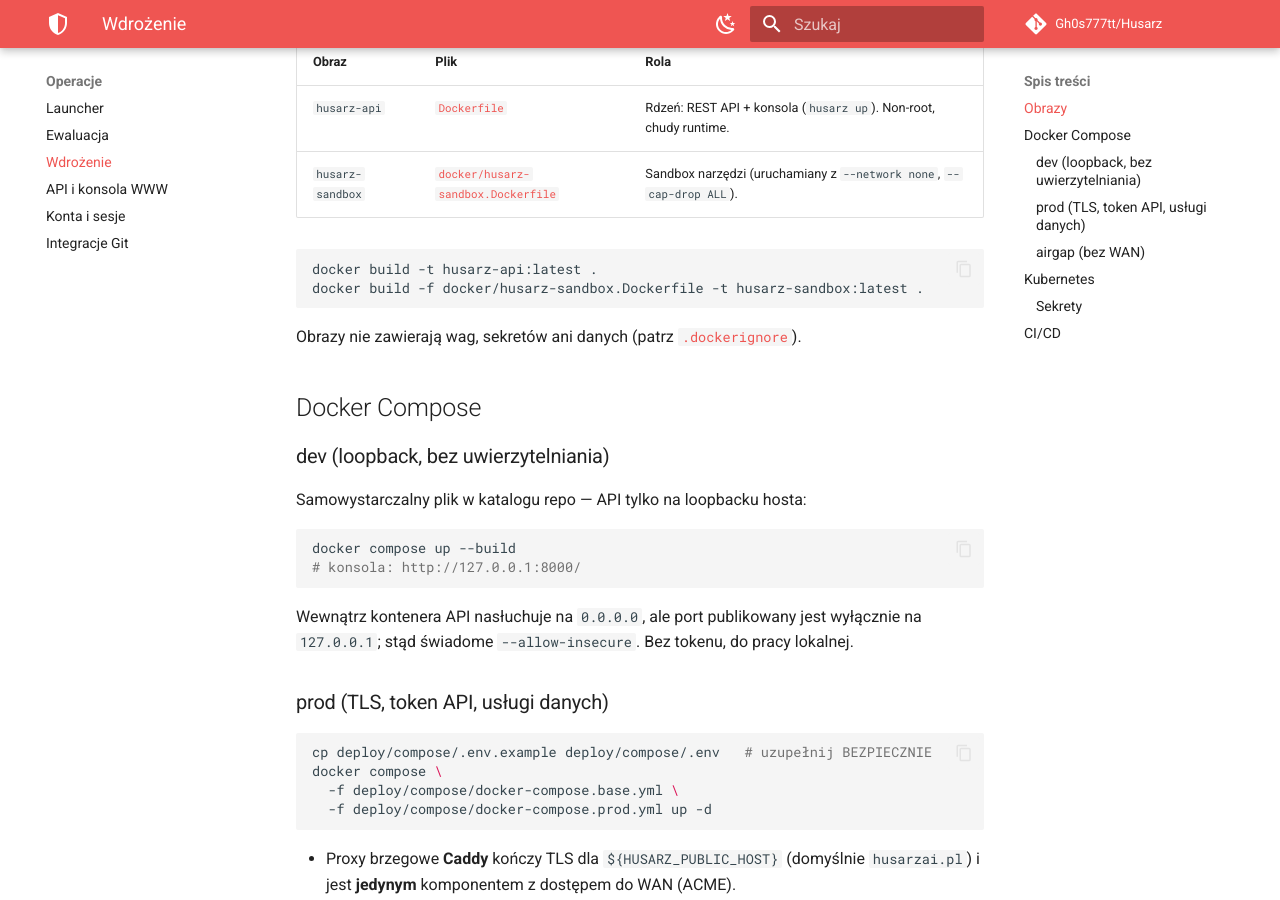
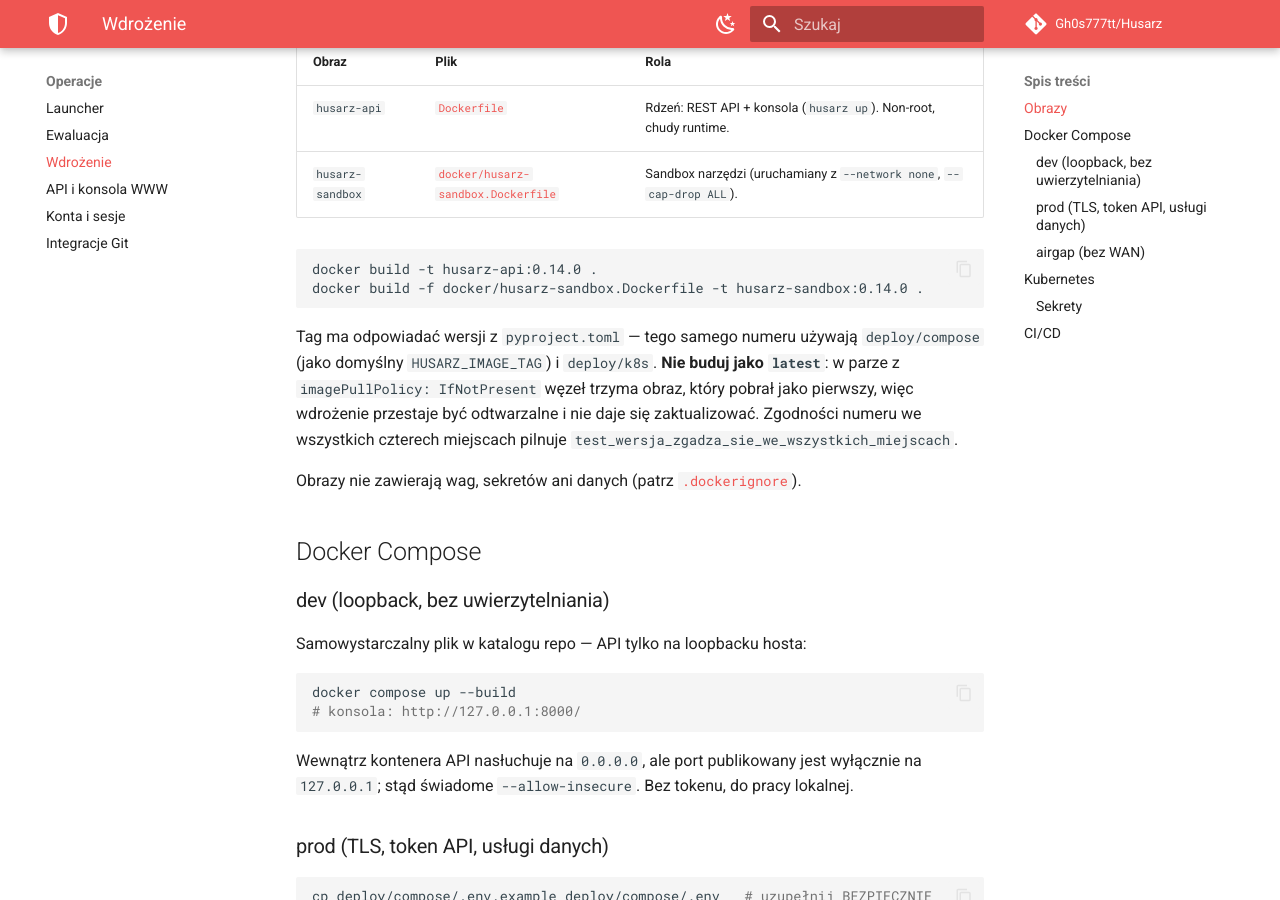
Before and after one commit to Gh0s777tt/Husarz, an MkDocs documentation site: the page built from docs/DEPLOY.md, in a window 1280 px wide and 900 px high, scrolled down 356 px. Built offline with MkDocs 1.6.1 and Material for MkDocs 9.7.7, drawn with Linux system fonts in a browser that asks for light colours; comment, search, counter and statistics services are not loaded.

Commit message:
fix(deploy): przypnij obraz k8s i pilnuj spójności wersji testem
`deploy/k8s/deployment.yaml` używał `husarz-api:latest`. W parze z `imagePullPolicy:
IfNotPresent` to najgorsze możliwe połączenie: węzeł trzyma obraz, który pobrał jako
pierwszy, więc wdrożenie nie jest ani odtwarzalne, ani aktualizowalne bez ręcznego
czyszczenia cache'u.

Gorsze od samej wady jest to, jak przetrwała. Test `test_compose_images_are_pinned_not_
latest` istniał od dawna — i sprawdzał JEDNĄ z dwóch powierzchni wdrożenia. Manifest k8s
przechodził przez lukę w zabezpieczeniu, które powstało dokładnie po to, żeby tego
pilnować. Zabezpieczenie zastosowane do połowy przypadków jest gorsze niż jego brak,
bo usypia: „przecież mamy test".

CLAUDE.md wymienia cztery miejsca, w których numer wersji musi się zgadzać, i zaznacza,
że rozjazd tam „jest niewidoczny w testach jednostkowych i ujawnia się dopiero na
wdrożeniu". Do tej pory pilnowała ich wyłącznie czyjaś pamięć przy wydaniu — a `deploy/k8s`
i tak z niej wypadł. Teraz pilnuje ich test.

`docs/DEPLOY.md` kazał przy tym budować obrazy jako `:latest`, czyli instruował wprost
wbrew zasadzie, której pilnował własny test projektu. Poprawione razem z wyjaśnieniem
dlaczego.

Audyt: samokontrola + mutacje. Nośność: 4 mutacje, 4 czerwone (k8s znów na `latest`;
rozjazd wersji k8s/compose/`__version__` względem `pyproject.toml`).

Testy: 1293 → 1295 (+2). Bramki: ruff, black, mypy strict, pytest, husarz eval,
mkdocs --strict, gitleaks — komplet zielony.

Co-Authored-By: Claude Opus 5 <noreply@anthropic.com>

````diff
--- a/docs/DEPLOY.md
+++ b/docs/DEPLOY.md
@@ -13,9 +13,16 @@ Docker Compose lub Kubernetes. Wszystkie profile trzymają się modelu bezpiecze
 | `husarz-sandbox` | [`docker/husarz-sandbox.Dockerfile`](https://github.com/Gh0s777tt/Husarz/blob/main/docker/husarz-sandbox.Dockerfile) | Sandbox narzędzi (uruchamiany z `--network none`, `--cap-drop ALL`). |
 
 ```bash
-docker build -t husarz-api:latest .
-docker build -f docker/husarz-sandbox.Dockerfile -t husarz-sandbox:latest .
+docker build -t husarz-api:0.14.0 .
+docker build -f docker/husarz-sandbox.Dockerfile -t husarz-sandbox:0.14.0 .
 ```
+
+Tag ma odpowiadać wersji z `pyproject.toml` — tego samego numeru używają
+`deploy/compose` (jako domyślny `HUSARZ_IMAGE_TAG`) i `deploy/k8s`. **Nie buduj jako
+`latest`**: w parze z `imagePullPolicy: IfNotPresent` węzeł trzyma obraz, który pobrał
+jako pierwszy, więc wdrożenie przestaje być odtwarzalne i nie daje się zaktualizować.
+Zgodności numeru we wszystkich czterech miejscach pilnuje
+`test_wersja_zgadza_sie_we_wszystkich_miejscach`.
 
 Obrazy nie zawierają wag, sekretów ani danych (patrz [`.dockerignore`](https://github.com/Gh0s777tt/Husarz/blob/main/.dockerignore)).
 
````
Also changed, not shown: CHANGELOG.md (+15 -0 lines), 2 other files.
